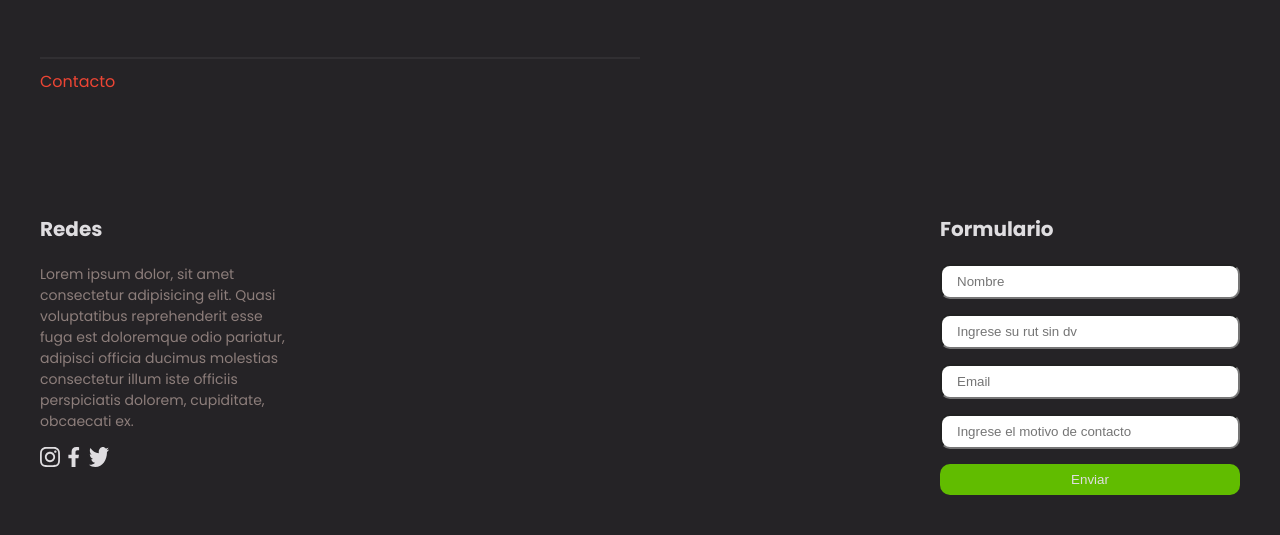
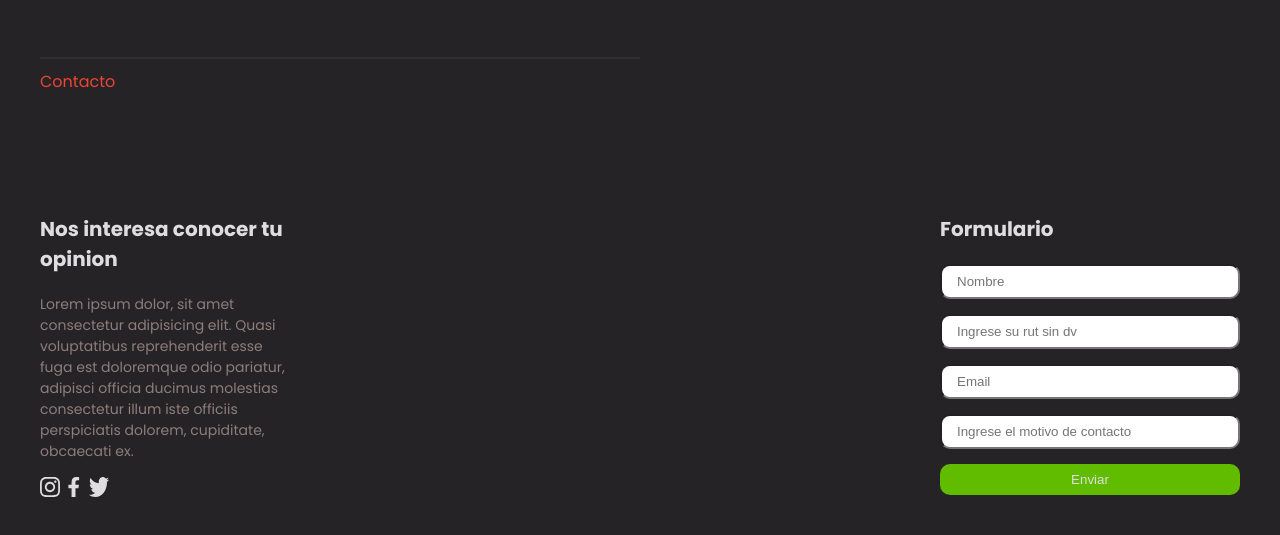
Before and after one commit to KingDmnT/pagina-web, a plain HTML site: page contactanos.html in a window 1280 px wide. Shown: the part 73-608 px from the top of the page. Drawn offline with nearby package versions, Linux system fonts and the light colour scheme; a script that the page names is missing.

Commit message:
modificacion imagenes index

```diff
--- a/contactanos.html
+++ b/contactanos.html
@@ -37,7 +37,7 @@
     <footer class="footer container">
         <div class="links">
             <div class="link">
-                <h3>Redes</h3>
+                <h3>Nos interesa conocer tu opinion </h3>
                 <p>
                     Lorem ipsum dolor, sit amet consectetur adipisicing elit. Quasi voluptatibus reprehenderit esse fuga
                     est doloremque odio pariatur, adipisci officia ducimus molestias consectetur illum iste officiis
```
